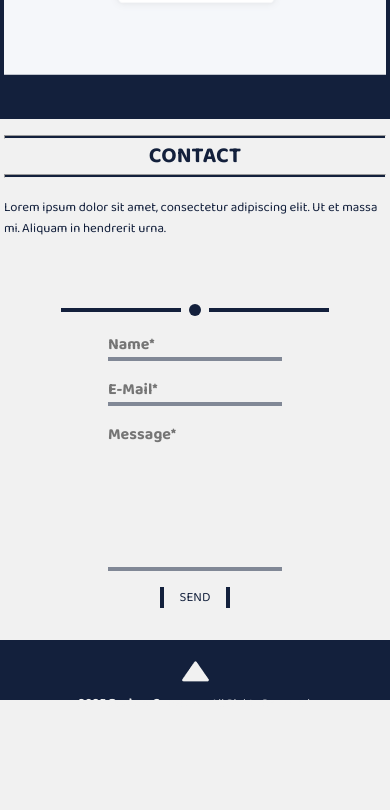
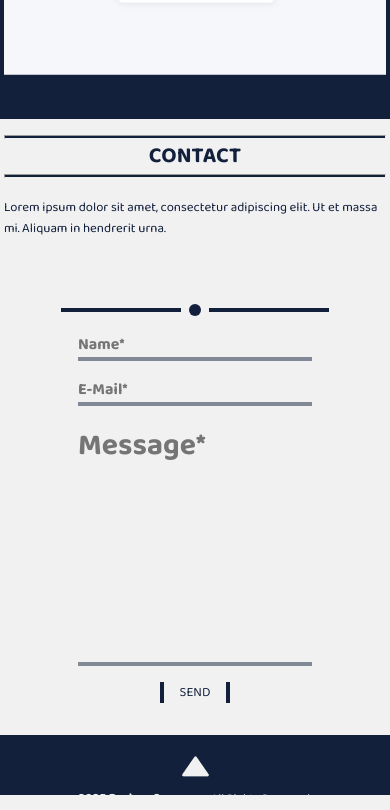
Before and after one commit to Berkay2304/berkay-cansever, a React (Vite) app: page / in a window 390 px wide. Shown: the part 4656-5466 px from the top of the page. Before the commit the page ends 5371 px from the top, so only its background shows below. Built offline with nearby package versions, Linux system fonts and the light colour scheme.

Commit message:
form handle yazıldı

```diff
--- a/src/components/Contact/Contact.jsx
+++ b/src/components/Contact/Contact.jsx
@@ -1,6 +1,31 @@
-import React from 'react';
+import React, { useState } from 'react';
 
 export default function Contact() {
+  const [formData, setFormData] = useState({
+    name: '',
+    email: '',
+    message: ''
+  });
+
+  const handleInputChange = (e) => {
+    const { name, value } = e.target;
+    setFormData(prevState => ({
+      ...prevState,
+      [name]: value
+    }));
+  };
+
+  const handleSubmit = (e) => {
+    // Form gönderildikten sonra alanları temizle
+    setTimeout(() => {
+      setFormData({
+        name: '',
+        email: '',
+        message: ''
+      });
+    }, 1000);
+  };
+
   return (
     <div className='contact'>
         <div className='heading'>
@@ -17,11 +42,50 @@ export default function Contact() {
             <span></span>
             <hr />
         </div>
-        <form className="contact-form" action="">
-            <input placeholder="Name*" type="text" />
-            <input placeholder="E-Mail*" type="email" />
-            <input className= "messageBox" placeholder="Message*" type="" />
-            <input className="submit" type="submit" value='SEND'/>
+        <form
+            className="contact-form"
+            action="https://formspree.io/f/mdkzvyla"
+            method="POST"
+            onSubmit={handleSubmit}
+        >
+        <input
+            name="name"
+            type="text"
+            placeholder="Name*"
+            required
+            value={formData.name}
+            onChange={handleInputChange}
+        />
+
+        <input
+            name="email"
+            type="email"
+            placeholder="E-Mail*"
+            required
+            value={formData.email}
+            onChange={handleInputChange}
+        />
+
+        <textarea
+            name="message"
+            rows="5"
+            placeholder="Message*"
+            required
+            value={formData.message}
+            onChange={handleInputChange}
+        />
+
+        <input type="text" name="_gotcha" style={{ display: 'none' }} />
+
+
+        <input type="hidden" name="_subject" value="Portfolyo sitesinden mesaj" />
+        <input type="hidden" name="_redirect" value="https://seninsite.com/#contact" />
+
+        <input
+            className="submit"
+            type="submit"
+            value="SEND"
+        />
         </form>
     </div>
   );
--- a/src/components/Contact/contact.css
+++ b/src/components/Contact/contact.css
@@ -47,12 +47,20 @@
     border: none;
     background: none;
     border-bottom: 4px solid var(--FormText);
+    width: 25vw;
 }
 
-.contact-form .messageBox {
-    padding-bottom: 120px;
+.contact-form textarea {
+  width: 25vw;
+  background: none;
+  border: none;
+  font-size: 30px;
+  font-weight: bolder;
+  border-bottom: 4px solid var(--FormText);
+  resize: none;
+  color: var(--DarkBlue);
+  font-family: 'Baloo 2', cursive;
 }
-
 .contact-form .submit {
     width: 120px;
     border: none;
@@ -67,6 +75,13 @@
     border: none;
     border-bottom: 4px solid var(--DarkBlue);
     color: var(--DarkBlue);
+}
+
+.contact-form textarea:focus {
+    border: none;
+    border-bottom: 4px solid var(--DarkBlue);
+    color: var(--DarkBlue);
+    outline: none;
 }
 
 @media (max-width: 768px) {
@@ -86,6 +101,10 @@
   }
   .contact-form input {
     font-size: 20px;
+    width: 40vw;
+  }
+  .contact-form textarea {
+    width: 40vw;
   }
   .contact-form .submit {
     width: 90px;
@@ -110,6 +129,10 @@
   }
   .contact-form input {
     font-size: 16px;
+    width: 60vw;
+  }
+  .contact-form textarea {
+    width: 60vw;
   }
   .contact-form .submit {
     width: 70px;
```
